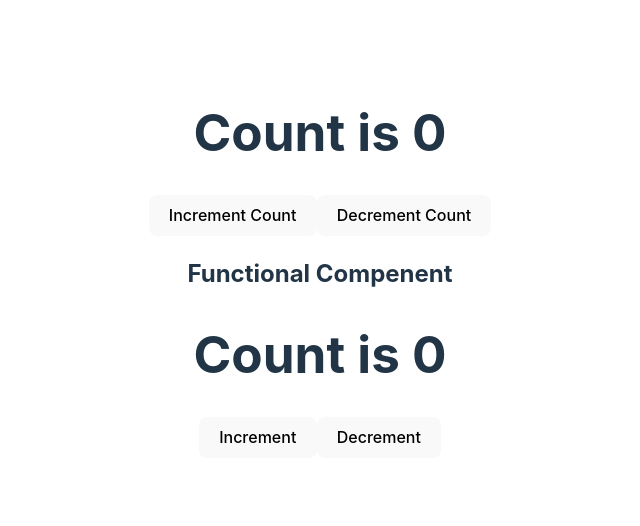
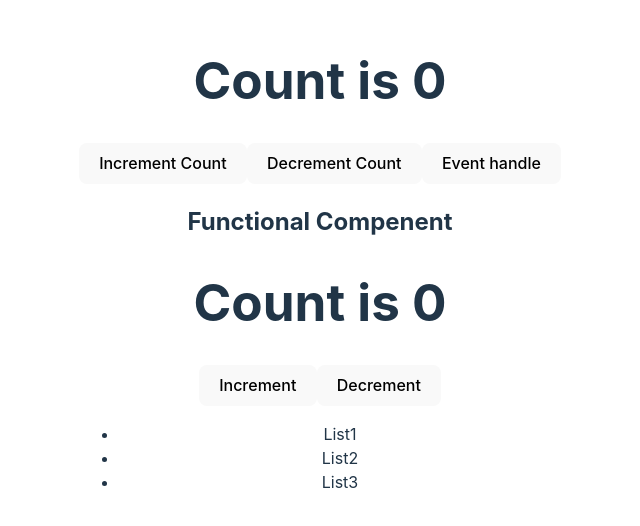
Before and after one commit to Priyanga-Developer/CRUD_Task_DataPlant, a React (Vite) app: page / in a window 1280 px wide. Shown: the part 136-662 px from the top of the page, without its empty margins (320-960 px from the left). Built offline with nearby package versions, Linux system fonts and the light colour scheme; no server answers.

Commit message:
list and key

```diff
--- a/src/App.jsx
+++ b/src/App.jsx
@@ -4,13 +4,13 @@ import ErrorBoundary from './ErrorBoundary'
 import Func from './Func'
 
 function App() {
-
+  const newData="this is prop"
   return (
     <>
     <ErrorBoundary>
         <ClassComp/>
      </ErrorBoundary>
-     <Func/>
+     <Func newprop={newData}/>
     </>
   )
 }
--- a/src/Class.jsx
+++ b/src/Class.jsx
@@ -1,12 +1,16 @@
 import React from "react";
 
 class ClassComp extends React.Component{
-     constructor(){
-        super()
+     constructor(props){
+        super(props)
         this.state={
             count:0
         }
+        this.handleClick=this.handleClick.bind(this);
         console.log("constructor");
+     }
+     handleClick (id){
+        console.log("Clicked!",id);
      }
      componentDidUpdate(){
         console.log("update");
@@ -35,11 +39,13 @@ class ClassComp extends React.Component{
      }
     render(){
         console.log("render");
+        let id =2;
         return(
             <div>
             <h1> Count is {this.state.count}</h1>
             <button onClick={this.OnchangeCount}>Increment Count</button>
             <button onClick={this.DecrementCount}>Decrement Count</button>
+            <button onClick={()=>this.handleClick(id)}>Event handle</button>
             </div>
         )
     }
--- a/src/Func.jsx
+++ b/src/Func.jsx
@@ -1,20 +1,47 @@
 import React, { useState } from 'react'
 
-const Func = () => {
+const Func = (newProps) => {
     const [count ,setCount] =useState(0);
+    const [isLogin,setIsLogin]=useState(true)
+    console.log(newProps);
     const OnIncrement=()=>{
         setCount(count+1)
     }
     const OnDecrement=()=>{
         setCount(count-1)
     }
+    const listItems=[{
+      id:0,
+      title:"List1"
+    },
+    {
+      id:1,
+      title:"List2"
+    },
+    {
+      id:2,
+      title:"List3"
+    }]
   return (
     <div>
+      {isLogin?
+      <>
         <h2>Functional Compenent</h2>
         <h1> Count is {count}</h1>
-        <button onClick={OnIncrement}>Increment</button>
+        <button onClick={()=>OnIncrement()}>Increment</button>
         <button onClick={OnDecrement}>Decrement</button>
+        <div>
+        {/* list &key */}
+          <ul>
+            {listItems.map((eachitem)=>
+                  <li key={eachitem.id}>{eachitem.title}</li>
+            )}
 
+          </ul>
+        </div>
+        </>
+
+      :<h1>still loading</h1>}
     </div>
   )
 }
```
